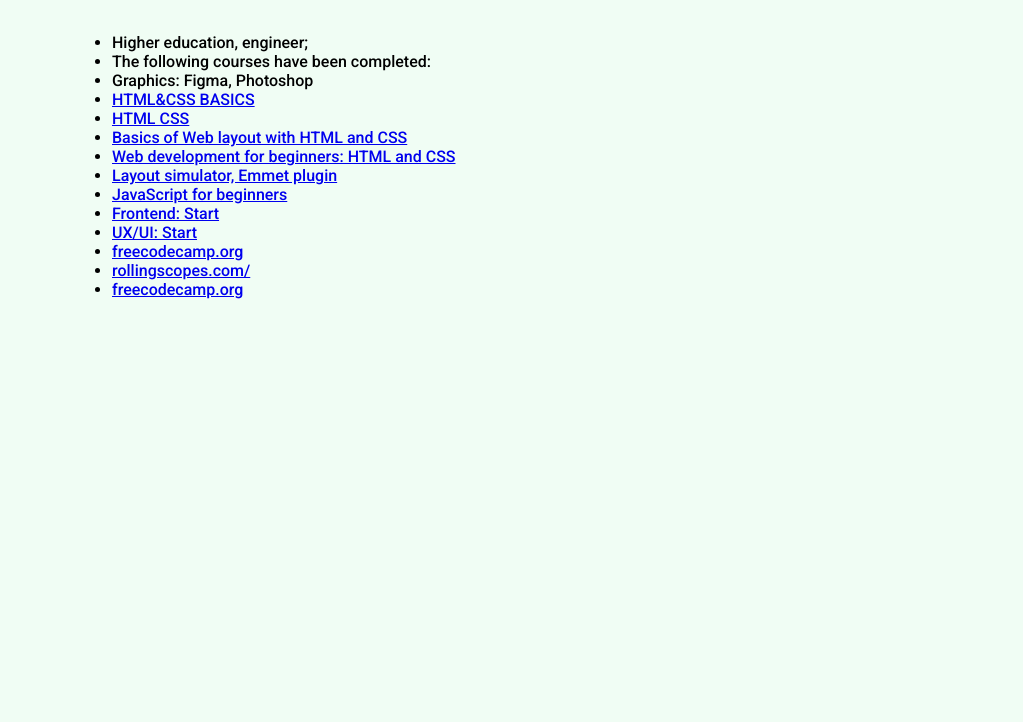
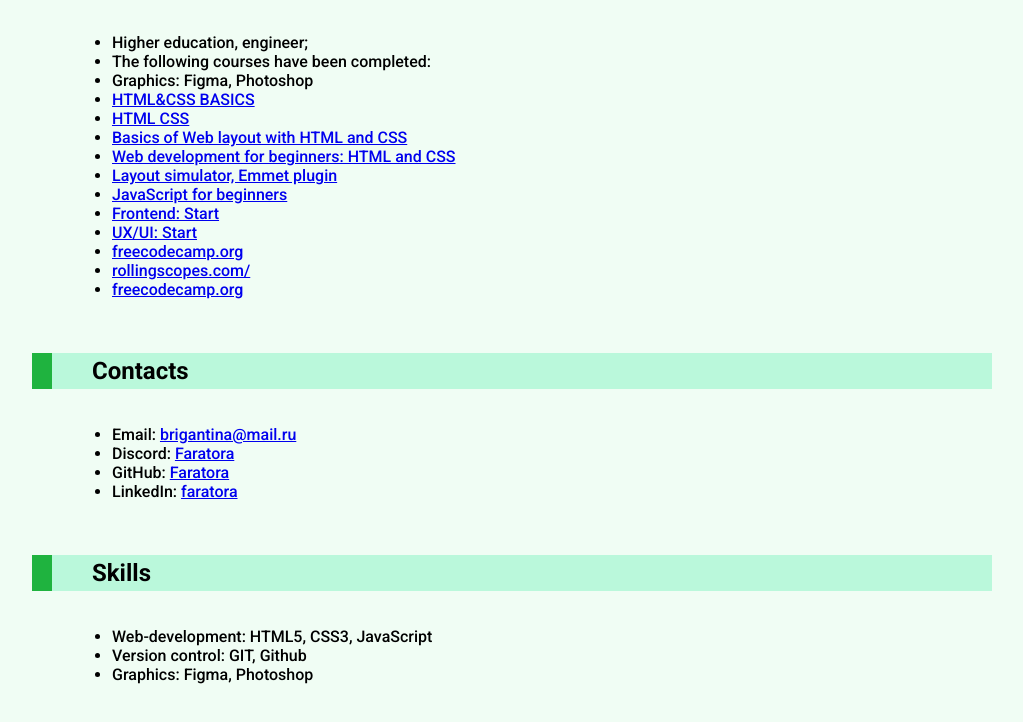
Before and after one commit to Faratora/rsschool-cv1, a plain HTML site: page index.html in a window 1280 px wide. Shown: the part 834-1556 px from the top of the page, without its empty margins (128-1151 px from the left). Before the commit the page ends 1187 px from the top, so only its background shows below. Drawn offline with Linux system fonts and the light colour scheme.

Commit message:
feat: add section contacts and skills

```diff
--- a/index.html
+++ b/index.html
@@ -135,3 +135,35 @@
         </li>
       </ul>
     </section>
+    <!-- section contacts -->
+    <section class="contacts" id="contacts">
+      <h2 class="section-title">Contacts</h2>
+      <ul class="contacts__list">
+        <li>
+          Email:
+          <a href="mailto:brigantina@mail.ru" title="email"
+            >brigantina@mail.ru</a>
+        </li>
+        <li>
+          Discord:
+          <a href="https://discord.com/#Faratora/" title="discord">Faratora</a>
+        </li>
+        <li>
+          GitHub:
+          <a href="https://github.com/Faratora/" title="github">Faratora</a>
+        </li>
+        <li>
+          LinkedIn: <a href="https://www.linkedin.com/in/faratora">faratora</a>
+        </li>
+      </ul>
+    </section>
+
+    <!-- section skills -->
+    <section class="skills" id="skills">
+      <h2 class="section-title">Skills</h2>
+      <ul class="skills__list">
+        <li>Web-development: HTML5, CSS3, JavaScript</li>
+        <li>Version control: GIT, Github</li>
+        <li>Graphics: Figma, Photoshop</li>
+      </ul>
+    </section>
```
